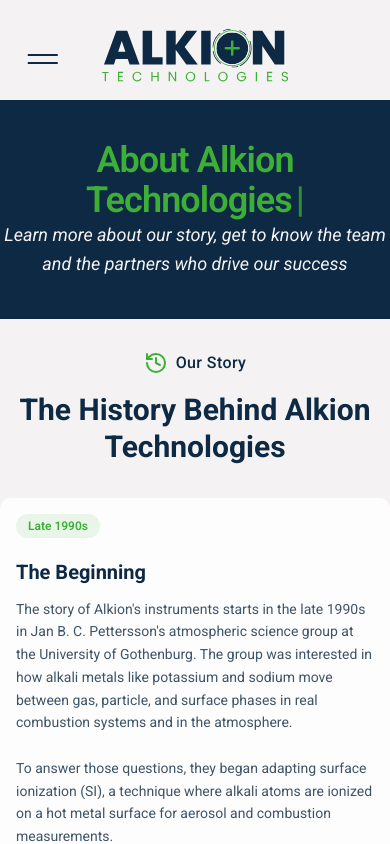
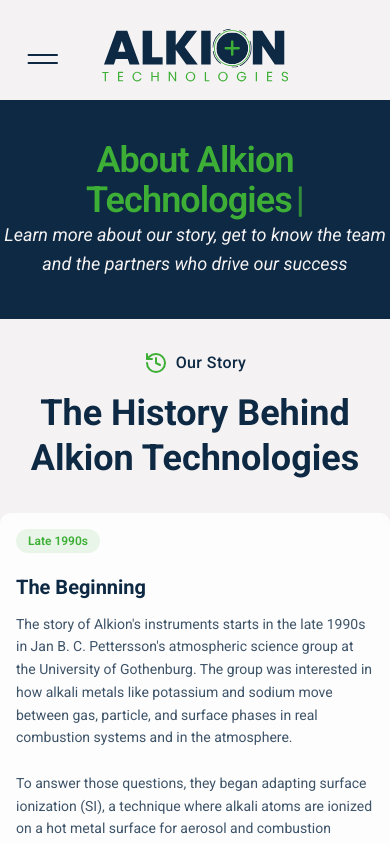
Before and after one commit to sannawiklund/alkion-webpage, a React (Vite) app: page /about in a window 390 px wide. Shown: the top 844 px of the page. Built offline with nearby package versions, Linux system fonts and the light colour scheme.

Commit message:
feat: (Story) Minor tweaks in size 2.0

```diff
--- a/src/Pages/Story.jsx
+++ b/src/Pages/Story.jsx
@@ -62,7 +62,7 @@ function Story() {
 
     return (
         <section className="relative flex items-center justify-center py-8 sm:pb-10 bg-accent-beige min-h-screen">
-            <div className="relative z-10 mx-auto max-w-6xl pb-4 sm:pb-6 lg:pb-10 sm:pb-10">
+            <div className="relative z-10 mx-auto max-w-6xl pb-4 lg:pb-10 sm:pb-10">
 
                 {/* HEADER */}
                 <div className="text-center mb-8 sm:mb-8">
@@ -72,7 +72,7 @@ function Story() {
                             Our Story
                         </span>
                     </div>
-                    <h2 className="text-3xl sm:text-4xl lg:text-5xl font-bold text-accent-blue leading-tight px-2">
+                    <h2 className="text-4xl sm:text-4xl lg:text-5xl font-bold text-accent-blue leading-tight px-2">
                         The History Behind Alkion Technologies
                     </h2>
                 </div>
```
